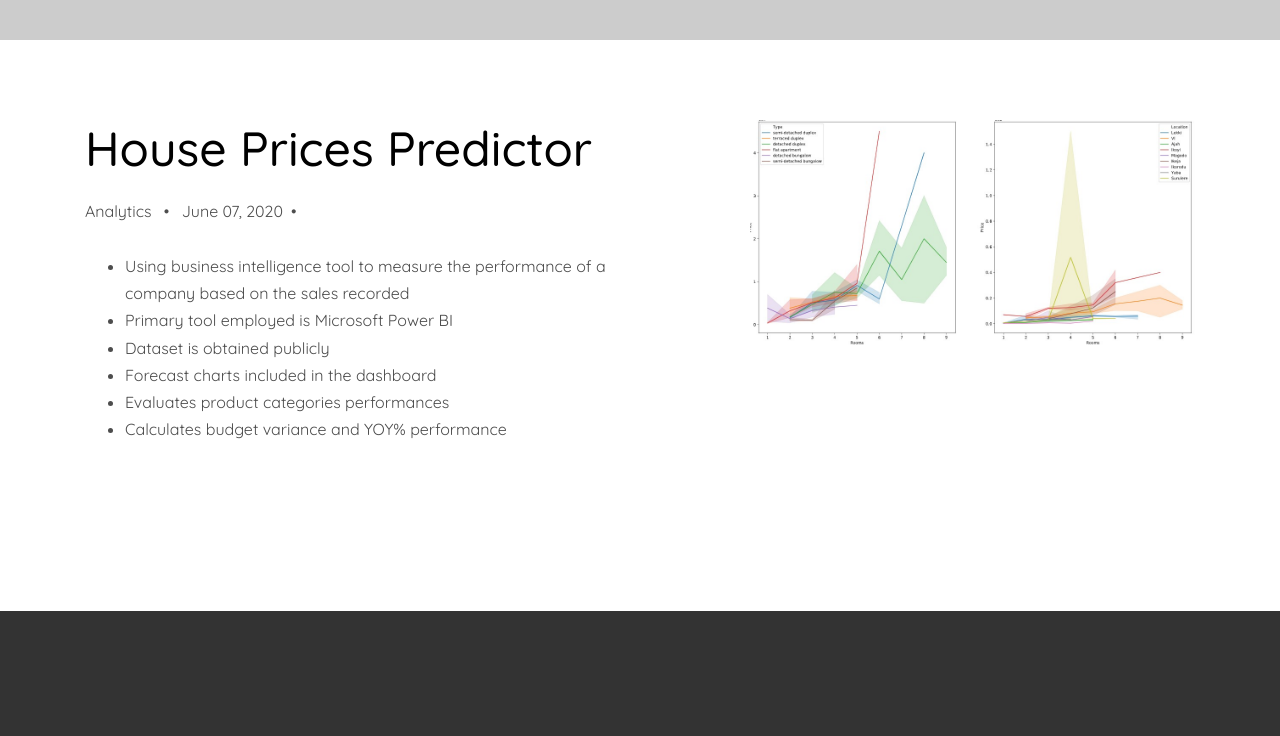
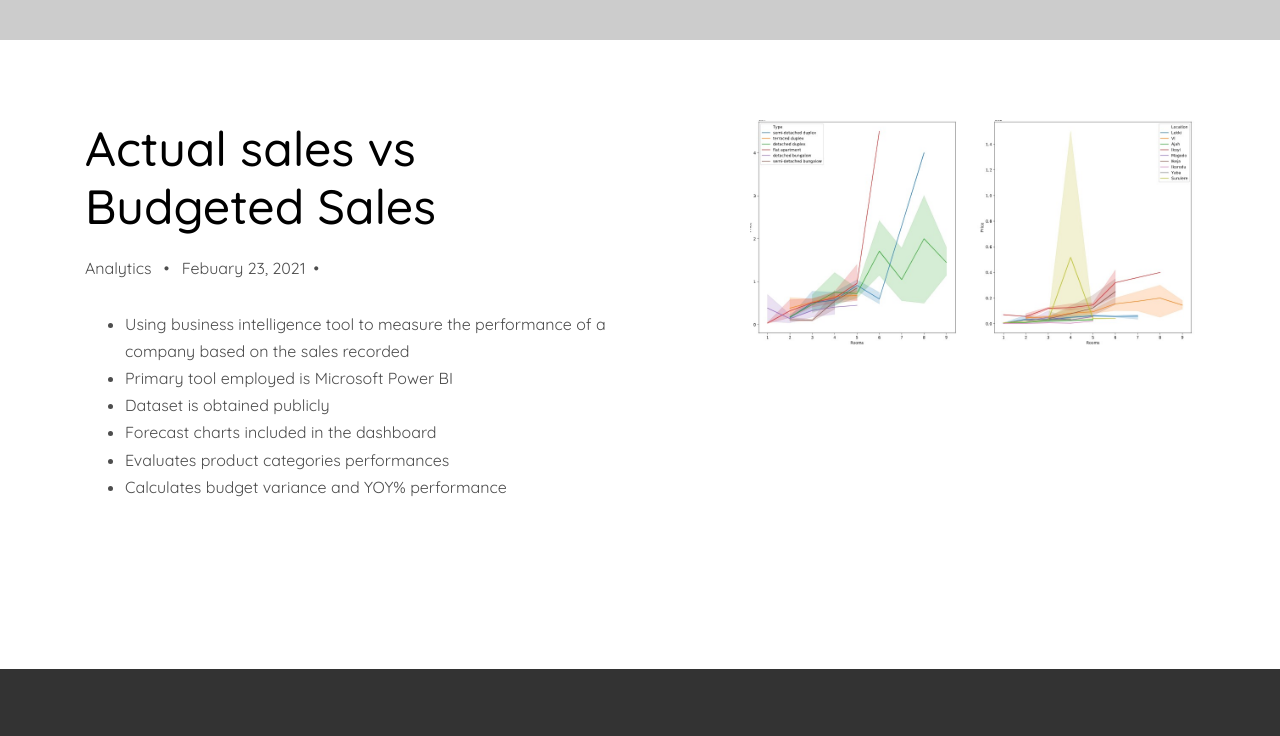
Before and after one commit to Khamaldeeen/portfolio, a plain HTML site: page main_proj_1.html in a window 1280 px wide. Shown: the part 900-1636 px from the top of the page. Drawn offline with Linux system fonts and the light colour scheme; files whose address does not match are found by name.

Commit message:
Update main_proj_1.html

```diff
--- a/main_proj_1.html
+++ b/main_proj_1.html
@@ -132,8 +132,8 @@
 
               <div class="col-12">
                 <div class="text-left pb-1">
-                  <h2 class="text-black h1 site-section-heading">House Prices Predictor</h2>
-                  <div class="meta mb-4">Analytics <span class="mx-2">&bullet;</span> June 07, 2020<span class="mx-2">&bullet;</span> </div>
+                  <h2 class="text-black h1 site-section-heading">Actual sales vs Budgeted Sales</h2>
+                  <div class="meta mb-4">Analytics <span class="mx-2">&bullet;</span> Febuary 23, 2021<span class="mx-2">&bullet;</span> </div>
                 </div>
               </div>
               <div class="col-12 mb-4">
```
